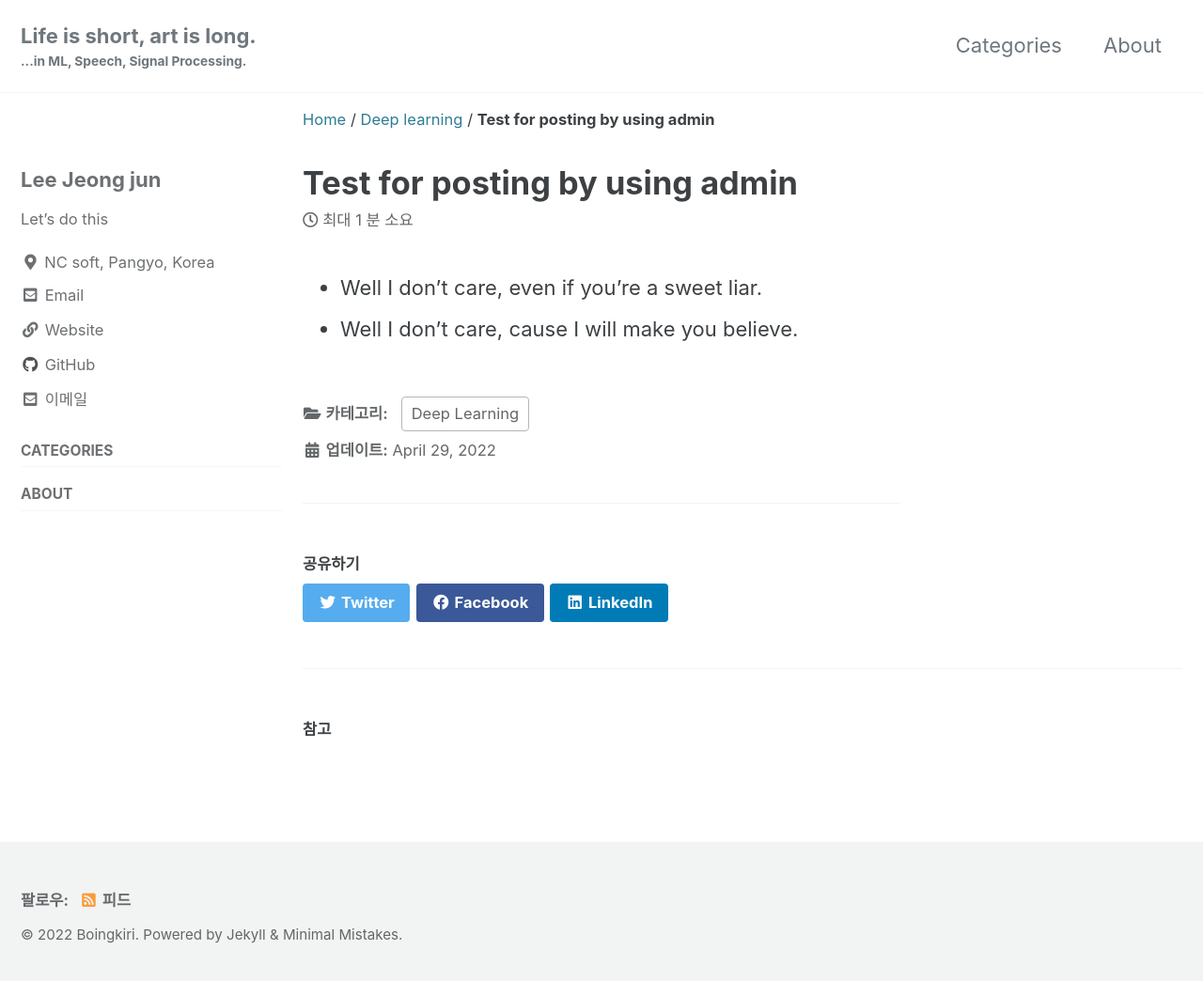
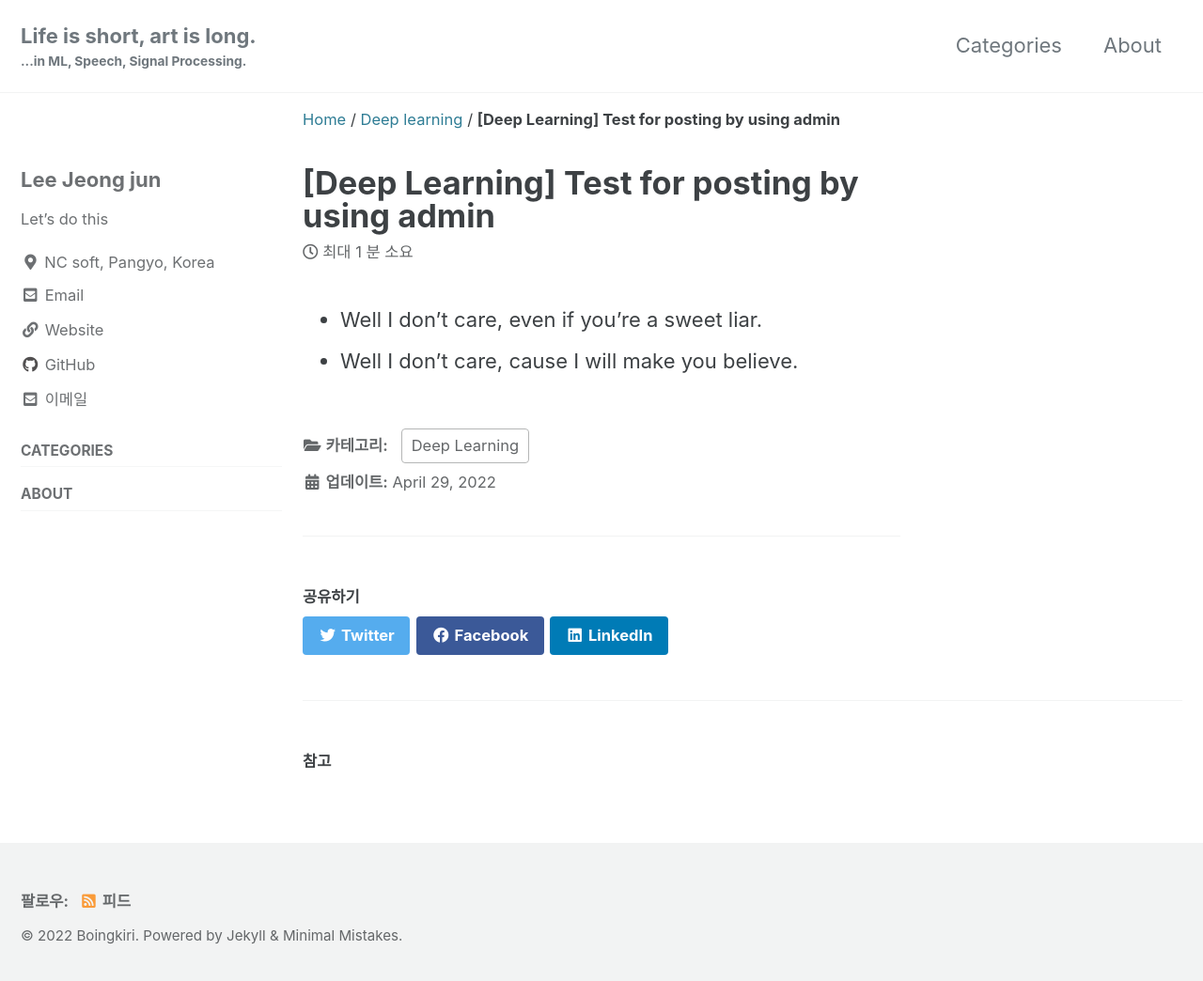
Before and after one commit to boingkiri/boingkiri.github.io, a Jekyll site: the page built from _posts/2022-04-29-test-for-posting-by-using-admin.md, in a window 1280 px wide and 1051 px high. Shown: the top 1044 px of the window at 94% size. Built offline with Jekyll 4.4.1, drawn with Linux system fonts in a browser that asks for light colours; cached includes are drawn as plain includes.

Commit message:
I just decide to add category in front of title of post when writing. :/

```diff
--- a/_posts/2022-04-29-test-for-posting-by-using-admin.md
+++ b/_posts/2022-04-29-test-for-posting-by-using-admin.md
@@ -1,5 +1,5 @@
 ---
-title: Test for posting by using admin
+title: "[Deep Learning] Test for posting by using admin"
 category:
     - "Deep Learning"
 ---
```
Also changed, not shown: _includes/archive-single.html (+2 -6 lines).
